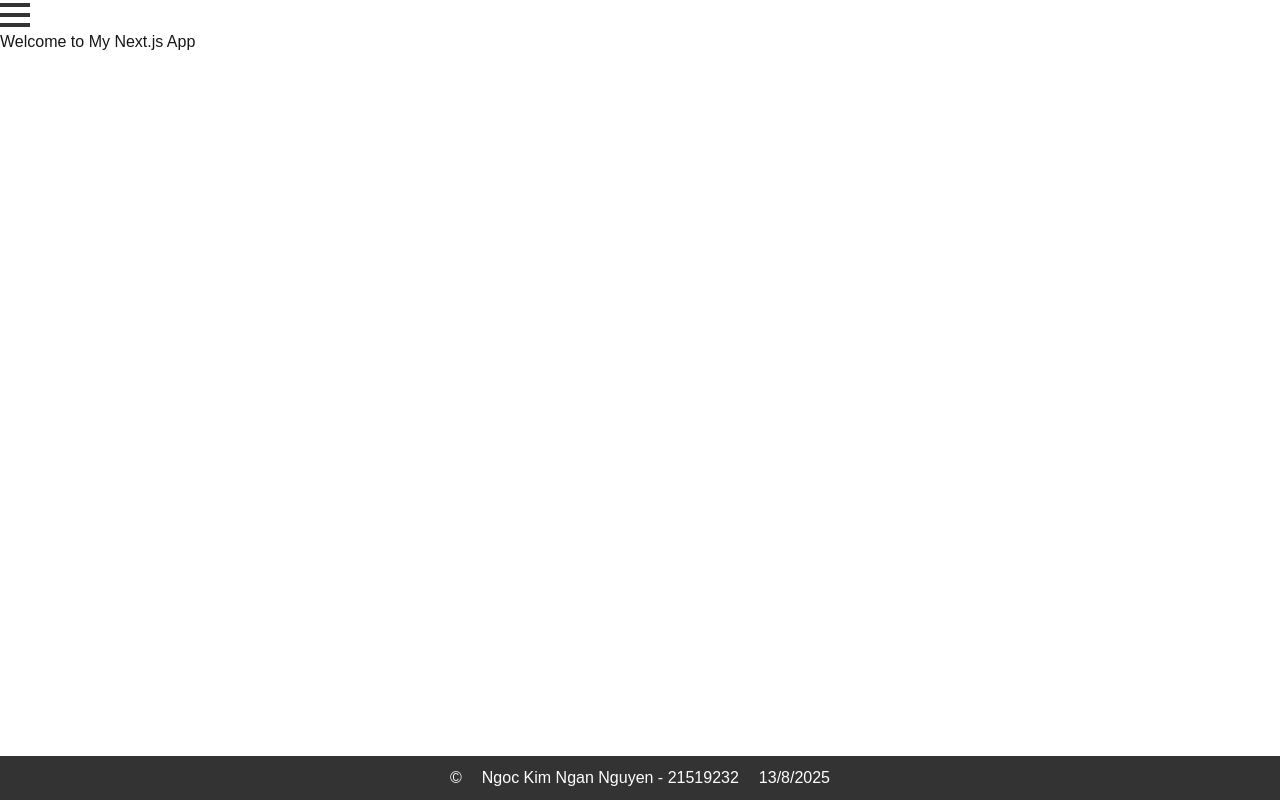
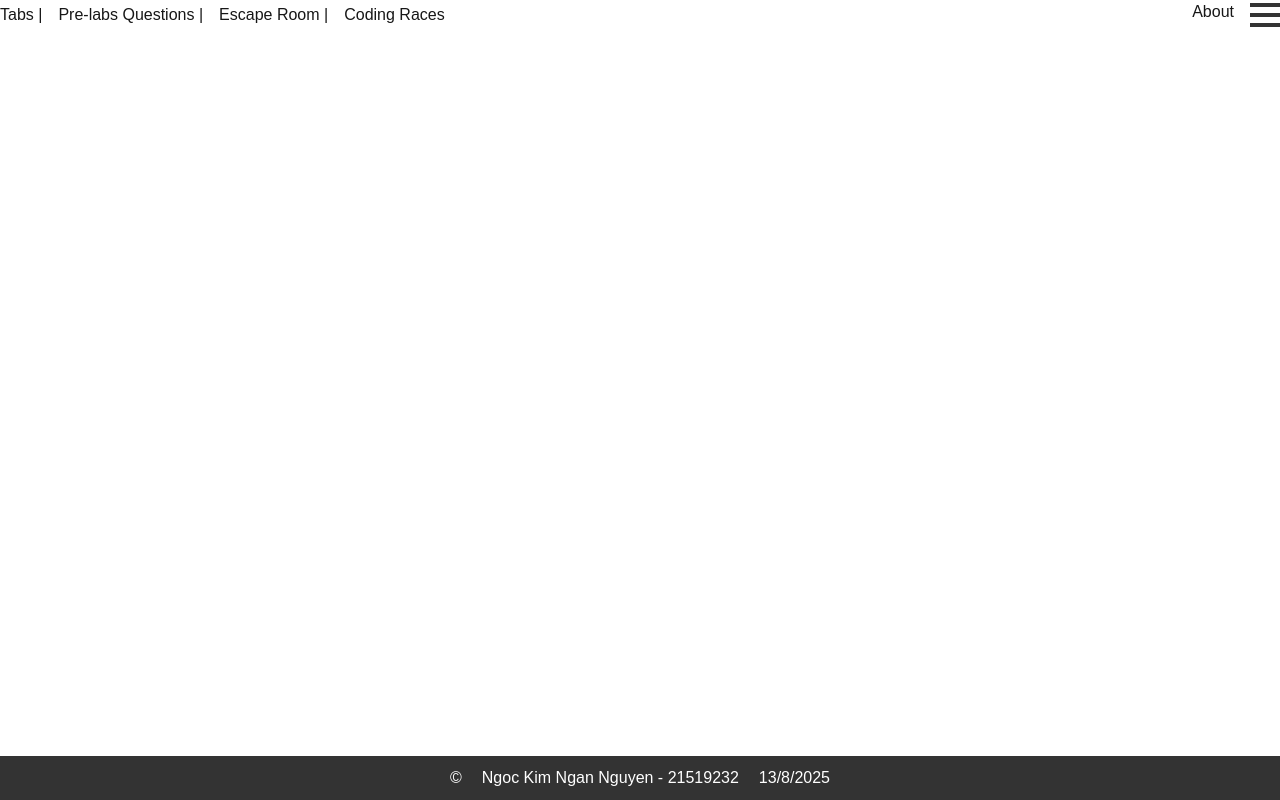
Before and after one commit to nganLikeable/LMS-Moodle-Featuring-Escape-room, a Next.js app: page / in a window 1280 px wide. Built offline with nearby package versions, Linux system fonts and the light colour scheme.

Commit message:
add NavBar with right and left sides

```diff
--- a/app/About/page.tsx
+++ b/app/About/page.tsx
@@ -1,3 +1,3 @@
 export default function About() {
-  <h1>About</h1>;
+  return <h1>About</h1>;
 }
--- a/app/Components/HamburgerMenu.tsx
+++ b/app/Components/HamburgerMenu.tsx
@@ -22,7 +22,7 @@ const HamburgerMenu = () => {
             <a href="/">Home</a>
           </li>
           <li>
-            <a href="/about">About</a>
+            <a href="/About">About</a>
           </li>
         </ul>
       </nav>
--- /dev/null
+++ b/app/Components/NavBar.module.css
@@ -0,0 +1,22 @@
+.leftLinks,
+.rightLinks {
+  display: flex;
+  gap: 1rem;
+  list-style-type: none;
+  padding: 0;
+  margin: 0;
+}
+
+.container {
+  display: flex;
+  justify-content: space-between; /*push to edges*/
+  align-items: center;
+  gap: 0;
+}
+
+.leftLinks li {
+  display: inline;
+}
+.leftLinks li:not(:last-child)::after {
+  content: " | ";
+}
--- a/app/Components/NavBar.tsx
+++ b/app/Components/NavBar.tsx
@@ -0,0 +1,36 @@
+"use client";
+import Link from "next/link";
+import HamburgerMenu from "./HamburgerMenu";
+import styles from "./NavBar.module.css";
+
+export default function NavBar() {
+  return (
+    <nav className={styles.navbar}>
+      <div className={styles.container}>
+        {/*Left side links*/}
+        <ul className={styles.leftLinks}>
+          <li>
+            <Link href="/tabs">Tabs</Link>
+          </li>
+          <li>
+            <Link href="/pre-labs-questions">Pre-labs Questions</Link>
+          </li>
+          <li>
+            <Link href="/escape-room">Escape Room</Link>
+          </li>
+          <li>
+            <Link href="coding-races">Coding Races</Link>
+          </li>
+        </ul>
+
+        {/*Right links*/}
+        <ul className={styles.rightLinks}>
+          <li>
+            <Link href="/about">About</Link>
+          </li>
+          <HamburgerMenu />
+        </ul>
+      </div>
+    </nav>
+  );
+}
--- a/app/page.tsx
+++ b/app/page.tsx
@@ -1,12 +1,11 @@
 // app/page.tsx
-import HamburgerMenu from "./Components/HamburgerMenu";
-import Footer from "./Components/Footer"
+import Footer from "./Components/Footer";
+import NavBar from "./Components/NavBar";
 export default function Home() {
   return (
     <div>
-      <HamburgerMenu />
-      <h1>Welcome to My Next.js App</h1>
-      <Footer/>
+      <NavBar />
+      <Footer />
     </div>
   );
 }
```
Also changed, not shown: package.json (+7 -6 lines), app/app.css (added), app/tabs/page.tsx (added), 1 other file (tests, documents, lock files or other folders).
